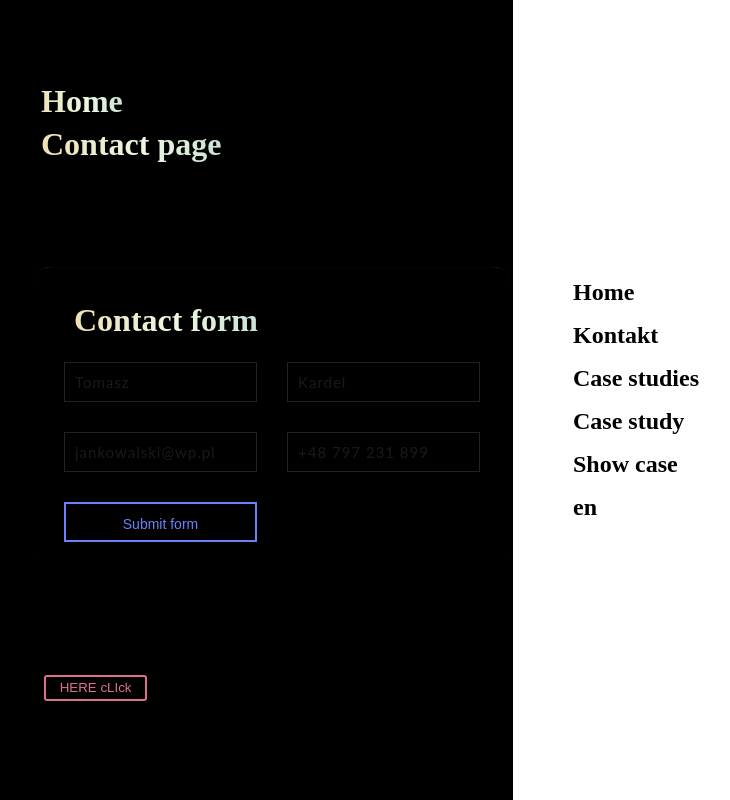
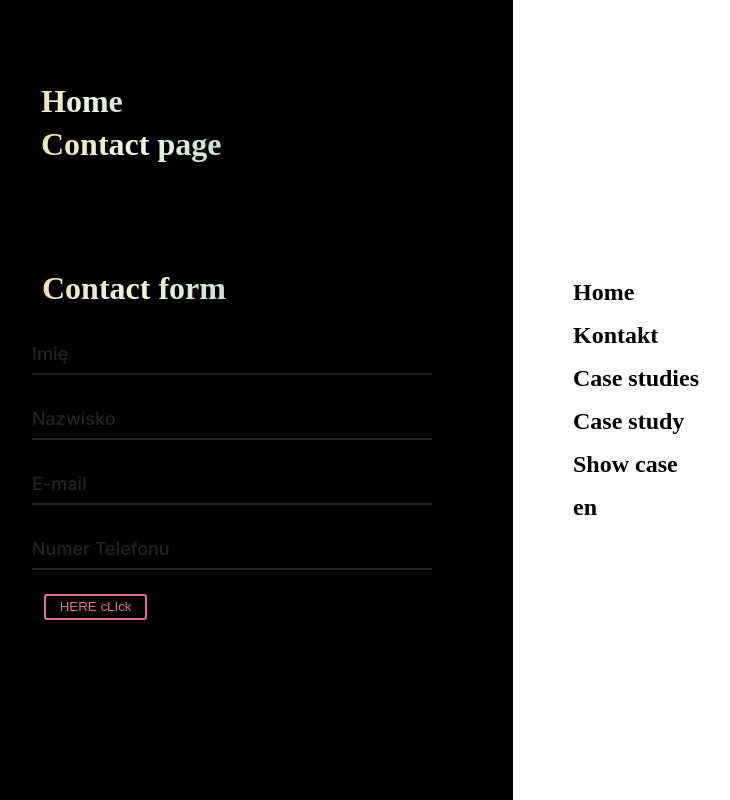
Before and after one commit to tomeczek63960/portfolio, a Next.js app: page /contact in a window 1280 px wide. Shown: the top 800 px of the page, without its empty margins (127-857 px from the left). Built offline with nearby package versions, Linux system fonts and the light colour scheme.

Commit message:
update form component style

```diff
--- a/src/ui/FormComponent/FormComponent.tsx
+++ b/src/ui/FormComponent/FormComponent.tsx
@@ -1,42 +1,21 @@
 import React, { useEffect, useRef, useState } from 'react';
 import styled from 'styled-components'
-import colors from 'src/ui/globalStyled/variables';
-import FormGroup from './FormGroup';
 import Input from './Input';
 
 const StyledForm = styled.form.attrs((props: {rotation: string, ref: HTMLFormElement}) => props)`
-    margin: 100px auto;
-    max-width: 500px;
-    padding: 32px;
-    border-radius: 20px;
-    border: 2px solid transparent;
-    box-shadow: 0 -3px 5px -1px #ebebeb;
-    /* background-image: linear-gradient(var(--geist-background),var(--geist-background)),linear-gradient(calc(var(--contact-gradient-rotation)),var(--geist-violet-light) 0,var(--geist-highlight-purple) 20%,rgba(121,40,202,0) 80%); */
-    background-origin: border-box;
-    background-clip: padding-box,border-box;
+    margin-top: 100px;
     position: relative;
-
-    filter: drop-shadow(0 8px 30px rgba(0,0,0,.12));
-    box-shadow: inset 0 1px 1px -1px #3b3b3b;
     border: 1px solid transparent;
     background-image: linear-gradient(black, black),linear-gradient(calc(var(--contact-rotation)),#f81ce5 0,#7928ca 30%,rgba(121,40,202,0) 60%);
+    @media screen and (min-width: 768px) {
+      padding-right: 80px;
+    }
     h1 {
         margin-bottom: 20px;
     }
 `;
 const StyledFormButton = styled.button`
-    margin-top: 30px;
-    padding: 0 10px;
-    width: calc(50% - 15px);
-    height: 40px;
-    line-height: 40px;
-    border: 2px solid ${ colors.$gradientTo };
-    color: ${ colors.$gradientTo };
-    text-align: center;
-    font-size: 14px;
-    h1 {
-        margin-bottom: 20px;
-    }
+
 `;
 
 
@@ -47,35 +26,13 @@ function FormComponent() {
     const [rotation, setRotation] = useState(0);
     const formRef = useRef<HTMLFormElement>();
 
-    const handleMouseMove = (e:any) => {
-        const formClient = formRef.current?.getBoundingClientRect();
-
-        if (!formClient) return;
-        const formX = formClient.width / 2 + formClient.x;
-        const formY = formClient.height / 2 + formClient.y;
-        const x = e.clientX - formX;
-        const y = e.clientY - formY;
-        const rad = Math.atan(y / x) + Math.PI * (x < 0 ? 2 : 1);
-
-        const r:any = document.querySelector(':root');
-        r.style.setProperty('--contact-rotation', `${rad + 1.6}rad`);
-    }
-    useEffect(() => {
-        document.addEventListener('mousemove', handleMouseMove);
-        return () => {
-            document.removeEventListener('mousemove', handleMouseMove);
-        }
-    }, []);
-
   return (
     <StyledForm rotation={`${rotation}rad`} ref={formRef}>
         <h1>Contact form</h1>
-        <FormGroup>
-            <Input type="text" placeholder='Tomasz' />
-            <Input type="text" placeholder='Kardel' />
-            <Input type="text" placeholder='jankowalski@wp.pl' />
-            <Input type="text" placeholder='+48 797 231 899' />
-        </FormGroup>
+        <Input type="text" placeholder='Imię' />
+        <Input type="text" placeholder='Nazwisko' />
+        <Input type="text" placeholder='E-mail' />
+        <Input type="text" placeholder='Numer Telefonu' />
         <StyledFormButton>Submit form</StyledFormButton>
     </StyledForm>
   );
--- a/src/ui/FormComponent/FormGroup.tsx
+++ /dev/null
@@ -1,19 +0,0 @@
-import React, { useEffect } from 'react';
-import styled from 'styled-components'
-import colors from 'src/ui/globalStyled/variables';
-
-const StyledFormGroup = styled.div`
-    display: flex;
-    gap: 30px;
-    flex-wrap: wrap;
-`;
-
-function FormGroup({ children }: { children: React.ReactNode }) {
-  return (
-    <StyledFormGroup>
-        { children }
-    </StyledFormGroup>
-  );
-}
-
-export default FormGroup;
--- a/src/ui/FormComponent/Input.tsx
+++ b/src/ui/FormComponent/Input.tsx
@@ -1,37 +1,57 @@
 import React, { useEffect, useRef, useState } from 'react';
 import styled from 'styled-components'
 import colors from 'src/ui/globalStyled/variables';
+import { gsap } from "gsap";
+import useIsomorphicLayoutEffect from 'src/animation/useIsomorphicLayoutEffect';
 
 const InputGroup = styled.div`
   position: relative;
-  width: calc(50% - 15px);
+  margin-top: 30px;
+  &:first-child {
+    margin-top: 0;
+  }
+  &:after {
+    content: '';
+    width: 0;
+    height: 2px;
+    background: #111;
+    position: absolute;
+    bottom: 0;
+    left: 50%;
+    transform: translateX(-50%);
+    transition: 0.3s;
+    transform-origin: center center;
+  }
+  &:hover:after {
+    width: 100%;
+  }
+`;
+const InputGroupComponent = styled.div`
+  overflow: hidden;
+  position: relative;
+`;
+const StyledLabel = styled.label`
+  position: absolute;
+  bottom: 35%;
+  left: 0;
+  font-size: 18px;
+  line-height: 1;
+  color: #222;
+  transform-origin: 0px 0px;
+  cursor: pointer;
 `;
 
 const StyledInput = styled.input`
-    border: 1px solid #222;
     background: transparent;
     color: ${ colors.$pink };
-    height: 40px;
-    padding: 0 10px;
+    height: 35px;
     font: 15px/24px "Lato", Arial, sans-serif;
     letter-spacing: 1px;
     outline: none !important;
     width: 100%;
     transition: 0.3s ease-in-out;
-    /* border-radius: 1px; */
-
-    &::placeholder {
-        color: #333;
-        opacity: 0.5;
-        transition: opacity 0.3s ease-in-out;
-        /* background-image: linear-gradient(to left, #FC466B, #f69d3c, #7928ca, #f81ce5, #FC466B ); */
-        /* background-image: linear-gradient(to right, white,orange, blue ); */
-        /* -webkit-background-clip: text;
-        -webkit-text-fill-color: transparent; */
-        /* background-size: 500%; */
-        /* animation: bganimation 2s infinite alternate; */
-    }
-
+    border: none;
+    border-bottom: 2px solid #222;
     &:hover {
       border-color: #333;
     }
@@ -40,106 +60,188 @@ const StyledInput = styled.input`
       opacity: 0.7;
     }
 `;
+const StyledInputBorder = styled.span`
+  display: block;
+  position: absolute;
+  bottom: 0;
+  left: 0;
+  z-index: 10;
+  height: 2px;
+  width: 0%;
+  background: #7928ca;
+`;
+const StyledInputBorderAfter = styled.span`
+  display: block;
+  position: absolute;
+  bottom: 0;
+  left: 0;
+  z-index: 15;
+  height: 2px;
+  width: 0%;
+  background: #222;
+`;
 
-const StyledInputFocus = styled.span`
-  &:before,
-  &:after {
-	  content: "";
-    position: absolute;
-    top: 0;
-    right: 0;
-    width: 0;
-    height: 1px;
-    /* background-color: #3399FF; */
-    transition: 0.2s;
-    transition-delay: 0.2s;
-    overflow: hidden;
-  }
-  &:after {
-    top: auto;
-    bottom: 0;
-    right: auto;
-    left: 0;
-    transition-delay: 0.6s;
-  }
-  i:before,
-  i:after {
-    content: "";
-    position: absolute;
-    top: 0;
-    left: 0;
-    width: 1px;
-    height: 0;
-    /* background-color: #3399FF; */
-    transition: 0.2s;
-    overflow: hidden;
-  }
+const StyledInputErrorBorder = styled.span`
+  display: block;
+  position: absolute;
+  bottom: 0;
+  left: 0;
+  z-index: 10;
+  height: 2px;
+  width: 0%;
+  background: red;
+`;
 
-  &:before {
-    /* góra */
-    background: linear-gradient(to left, #f81ce5, #FC466B);
-    /* border-top-left-radius: 5px;
-    border-top-right-radius: 5px; */
-  }
-  &:after {
-    background: linear-gradient(to right, #f69d3c, #7928ca);
-    /* border-bottom-left-radius: 5px;
-    border-bottom-right-radius: 5px; */
-    /* dół */
-  }
+const StyledInputErrorBorderAfter = styled.span`
+  display: block;
+  position: absolute;
+  bottom: 0;
+  left: 0;
+  z-index: 10;
+  height: 2px;
+  width: 0%;
+  background: #222;
+`;
+const StyledInputSuccessBorder = styled.span`
+  display: block;
+  position: absolute;
+  bottom: 0;
+  left: 0;
+  z-index: 10;
+  height: 2px;
+  width: 0%;
+  background: green;
+`;
 
-  & i:before {
-    /* lewa strona (pierwsza część) */
-    background: linear-gradient(to bottom, #FC466B, #f69d3c);
-    /* border-top-left-radius: 5px;
-    border-bottom-left-radius: 5px; */
-  }
-  & i:after {
-    /* prawa strona (trzecia część po dolnej) */
-    background: linear-gradient(to top, #7928ca, #f81ce5);
-    /* border-top-right-radius: 5px;
-    border-bottom-right-radius: 5px; */
-  }
-
-
-  & i:after {
-    left: auto;
-    right: 0;
-    top: auto;
-    bottom: 0;
-    transition-delay: 0.4s;
-  }
-
-  input:focus ~ &:before,
-  input:focus ~ &:after {
-    width: 100%;
-    transition: 0.1s;
-    transition-delay: 0.2s;
-  }
-
-  input:focus ~ &:after {
-    transition-delay: 0.05s;
-  }
-
-  input:focus ~ & i:before,
-  input:focus ~ & i:after {
-    height: 100%;
-    transition: 0.05s;
-  }
-
-  input:focus ~ & i:after {
-    transition-delay: 0.15s;
-  }
+const StyledInputSuccessBorderAfter = styled.span`
+  display: block;
+  position: absolute;
+  bottom: 0;
+  left: 0;
+  z-index: 10;
+  height: 2px;
+  width: 0%;
+  background: #222;
 `;
 
 function Input({ type, placeholder }: { type: string, placeholder: string }) {
+  const input = useRef<any>(null);
+  const inputBorder = useRef<any>(null);
+  const inputBorderAfter = useRef<any>(null);
+  const labelRef = useRef<any>(null);
+  const inputError = useRef<any>(null);
+  const inputErrorAfter = useRef<any>(null);
+  const inputSuccess = useRef<any>(null);
+  const inputSuccessAfter = useRef<any>(null);
+  const tl = useRef<any>(null);
+  const tlLabel = useRef<any>(null);
+  const tlError = useRef<any>(null);
+  const tlSuccess = useRef<any>(null);
+  const isInputDirty = useRef(false);
+
+  useIsomorphicLayoutEffect(() => {
+    tl.current = gsap.timeline({ paused: true });
+    tlError.current = gsap.timeline({ paused: true });
+    tlLabel.current = gsap.timeline({ paused: true });
+    tlSuccess.current = gsap.timeline({ paused: true });
+
+    tl.current.to(inputBorder.current, {
+      duration: 0.5,
+      width: '100%'
+    });
+    tl.current.to(inputBorderAfter.current, {
+      duration: 0.5,
+      width: '100%'
+    }, '-=0.3');
+    tl.current.to(inputBorderAfter.current, {
+      duration: 0.4,
+      x: '100%'
+    });
+
+    tlError.current.to(inputError.current, {
+      duration: 0.5,
+      width: '100%'
+    });
+    tlError.current.to(inputErrorAfter.current, {
+      duration: 0.5,
+      width: '100%'
+    }, '-=0.3');
+    tlError.current.to(inputErrorAfter.current, {
+      duration: 0.4,
+      x: '100%'
+    });
+
+    tlSuccess.current.to(inputSuccess.current, {
+      duration: 0.5,
+      width: '100%'
+    });
+    tlSuccess.current.to(inputSuccessAfter.current, {
+      duration: 0.5,
+      width: '100%'
+    }, '-=0.3');
+    tlSuccess.current.to(inputSuccessAfter.current, {
+      duration: 0.4,
+      x: '100%'
+    });
+
+    tlLabel.current.to(labelRef.current, {
+      duration: 0.2,
+      ease: "M0,0 C0.4,0 0.2,1 1,1",
+      color: "#fff",
+      scale: 0.75,
+      yPercent: -120
+    });
+  }, []);
+
+  const focusRef = () => {
+    if (isInputDirty.current) return;
+    tl.current.play();
+    tlLabel.current.play();
+  }
+  const blurRef = (e: any) => {
+    if (isInputDirty.current) return;
+    tl.current.reverse();
+    if (!e.target.value) {
+      tlLabel.current.reverse();
+    }
+  }
+  const onChange = (e: any) => {
+    if (!e.target.value) {
+      tlSuccess.current.reverse().then(() => {
+        tlError.current.play().then(() => {
+          if (!isInputDirty.current) {
+            isInputDirty.current = true;
+            tl.current.seek(0).pause().clear();
+          }
+        });
+      });
+    } else {
+      tlError.current.reverse().then(() => {
+        tlSuccess.current.play().then(() => {
+          if (!isInputDirty.current) {
+            isInputDirty.current = true;
+            tl.current.seek(0).pause().clear();
+          }
+        });
+      });
+    }
+  }
 
   return (
     <InputGroup>
-      <StyledInput type={ type } placeholder={ placeholder } />
-      <StyledInputFocus>
-        <i></i>
-      </StyledInputFocus>
+      <StyledLabel htmlFor={placeholder} ref={labelRef}>{placeholder}</StyledLabel>
+      <InputGroupComponent>
+        <StyledInput id={placeholder} onInput={onChange} onFocus={focusRef} onBlur={blurRef} ref={input} type={type} />
+        <StyledInputBorder ref={inputBorder}>
+          <StyledInputBorderAfter ref={inputBorderAfter} />
+        </StyledInputBorder>
+        <StyledInputErrorBorder ref={inputError}>
+          <StyledInputErrorBorderAfter ref={inputErrorAfter} />
+        </StyledInputErrorBorder>
+        <StyledInputSuccessBorder ref={inputSuccess}>
+          <StyledInputSuccessBorderAfter ref={inputSuccessAfter} />
+        </StyledInputSuccessBorder>
+      </InputGroupComponent>
     </InputGroup>
   );
 }
```
